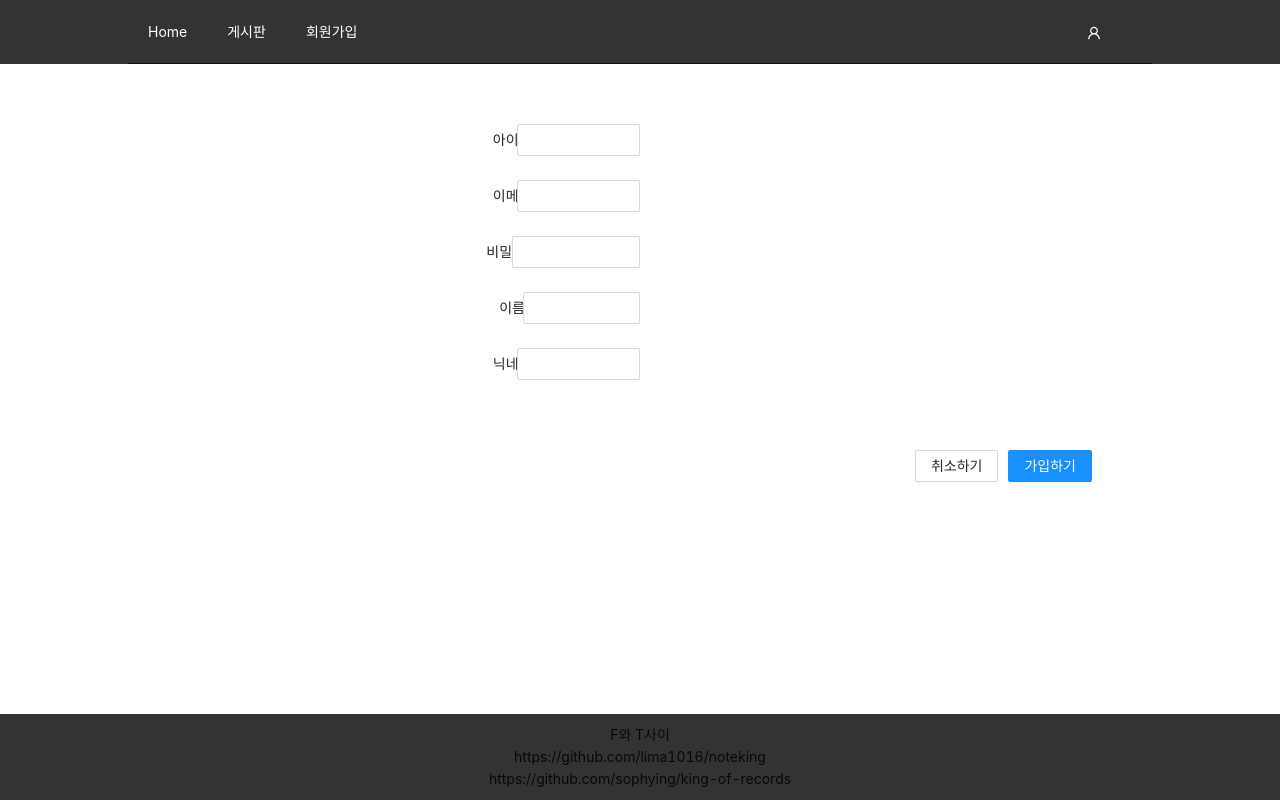
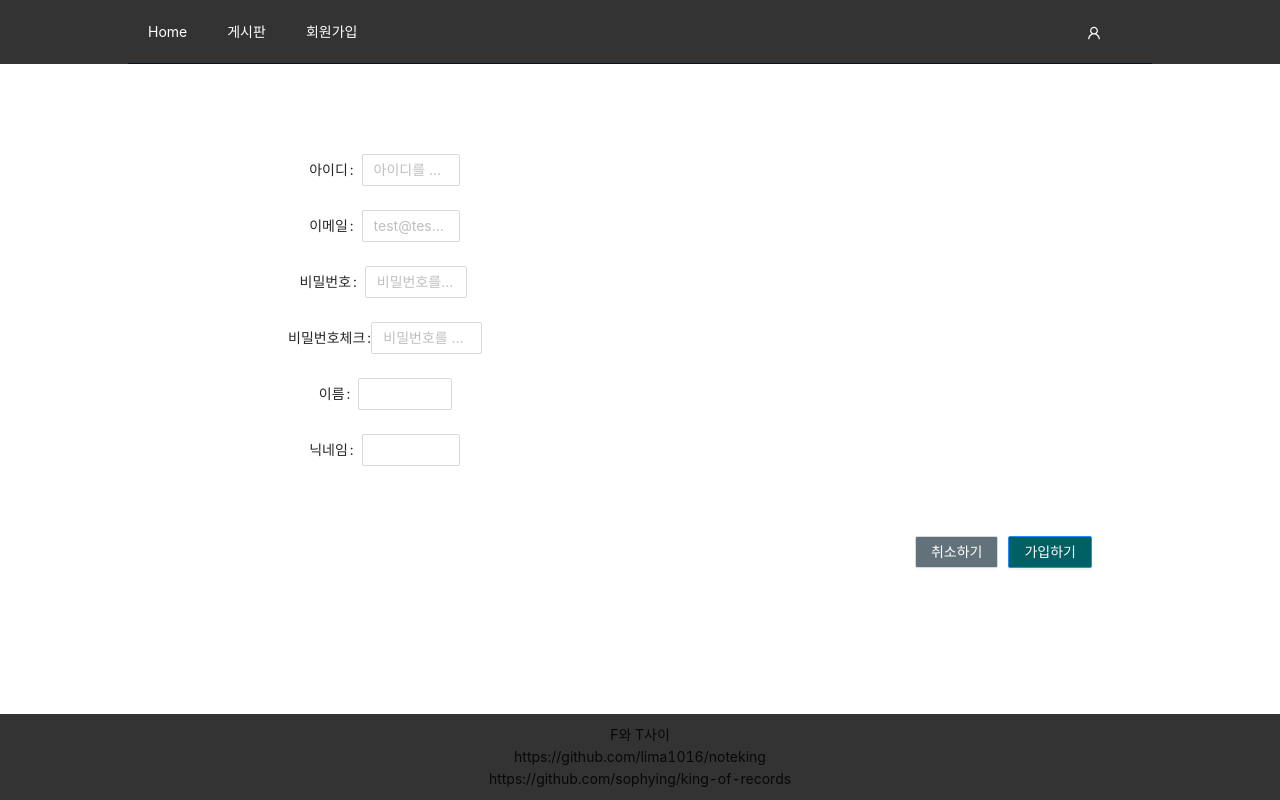
Before and after one commit to sophying/king-of-records, a Next.js app in the folder front/: page /signup in a window 1280 px wide. Built offline with nearby package versions, Linux system fonts and the light colour scheme.

Commit message:
회원가입 폼 작성 (4) - 폼 입력 값 console 출력 - useState 타입 오류 해결..?

```diff
--- a/front/components/Regist.tsx
+++ /dev/null
@@ -1,95 +0,0 @@
-import React, { useCallback, useState } from "react";
-import { Form, Input, Button } from "antd";
-import styled from "styled-components";
-import Link from "next/link";
-import { useDispatch, useSelector } from "react-redux";
-import { string } from "prop-types";
-import join from "../reducers/join";
-import useInput from "../hooks/useInput";
-
-const FormStyle = styled(Form)`
-	margin: 0 auto;
-	margin-top: 30px;
-	padding: 0px;
-`;
-
-const FormItemStyle = styled(Form.Item)`
-	display: flex;
-	justify-content: center;
-	text-align: center;
-`;
-
-const ButtonStyle = styled.div`
-	margin-top: 70px;
-	margin-right: 60px;
-	display: flex;
-	justify-content: flex-end;
-`;
-
-const Regist = () => {
-	const [userId, onChangeUserId] = useInput(null);
-	const [userEmail, onChangeUserEmail] = useInput(null);
-	const [userPassword, onChangePassword] = useInput(null);
-	const [userName, onChangeUserName] = useInput(null);
-	const [userNickname, onChangeUserNickname] = useInput(null);
-
-	const onSubmit = useCallback(() => {
-		console.log(userId);
-		console.log(userEmail);
-		console.log(userPassword);
-		console.log(userName);
-	}, [userId, userEmail, userPassword]);
-	return (
-		<>
-			<div>
-				<FormStyle
-					onFinish={onSubmit}
-					labelCol={{ span: 2 }}
-					wrapperCol={{ span: 10 }}
-					layout="horizontal"
-				>
-					<FormItemStyle label="아이디">
-						<Input name="user_id" onChange={onChangeUserId} value={userId} />
-					</FormItemStyle>
-					<FormItemStyle label="이메일">
-						<Input
-							name="email"
-							type="email"
-							required
-							onChange={onChangeUserEmail}
-							value={userEmail}
-						/>
-					</FormItemStyle>
-					<FormItemStyle label="비밀번호">
-						<Input
-							name="password"
-							type="password"
-							onChange={onChangePassword}
-							value={userPassword}
-						/>
-					</FormItemStyle>
-					<FormItemStyle label="이름">
-						<Input name="name" onChange={onChangeUserName} value={userName} />
-					</FormItemStyle>
-					<FormItemStyle label="닉네임">
-						<Input
-							name="nick_name"
-							onChange={onChangeUserNickname}
-							value={userNickname}
-						/>
-					</FormItemStyle>
-					<ButtonStyle>
-						<Button style={{ marginRight: "10px" }}>
-							<Link href={"/"}>취소하기</Link>
-						</Button>
-						<Button type="primary" htmlType="submit">
-							가입하기
-						</Button>
-					</ButtonStyle>
-				</FormStyle>
-			</div>
-		</>
-	);
-};
-
-export default Regist;
--- a/front/hooks/useInput.js
+++ b/front/hooks/useInput.js
@@ -1,6 +1,6 @@
 import { useState, useCallback } from "react";
 
-export default (initialValue = null) => {
+export default (initialValue = "") => {
 	const [value, setValue] = useState(initialValue);
 	const handler = useCallback((e) => {
 		setValue(e.target.value);
--- a/front/package.json
+++ b/front/package.json
@@ -9,11 +9,12 @@
     "start": "next start",
     "lint": "next lint"
   },
-  "proxy":"",
+  "proxy": "",
   "author": "kimHyeRyun",
   "dependencies": {
     "@ant-design/icons": "^4.7.0",
     "antd": "^4.18.5",
+    "axios": "^0.25.0",
     "next": "12.0.9",
     "next-redux-wrapper": "^6.0.2",
     "node-sass": "^6.0.1",
@@ -21,6 +22,7 @@
     "react-redux": "^7.2.6",
     "redux": "^4.1.2",
     "redux-devtools-extension": "^2.13.9",
+    "redux-saga": "^1.1.3",
     "redux-thunk": "^2.4.1",
     "styled-components": "^5.3.3"
   },
--- a/front/pages/signup.tsx
+++ b/front/pages/signup.tsx
@@ -1,13 +1,141 @@
-import React from "react";
+import React, { useCallback, useState } from "react";
 import type { NextPage } from "next";
+import { Form, Input, Button } from "antd";
+import styled from "styled-components";
+import Link from "next/link";
+import { useDispatch, useSelector } from "react-redux";
+import useInput from "../hooks/useInput";
 import AppLayout from "../components/AppLayout";
-import Regist from "../components/Regist";
+
+const FormStyle = styled(Form)`
+	margin: 0 auto;
+	margin-top: 60px;
+	padding: 0px;
+`;
+
+const FormItemStyle = styled(Form.Item)`
+	display: flex;
+	justify-content: left;
+	padding-left: 160px;
+	text-align: center;
+`;
+
+const ButtonStyle = styled.div`
+	margin-top: 70px;
+	margin-right: 60px;
+	display: flex;
+	justify-content: flex-end;
+`;
+
+const ErrorStyle = styled.div`
+	color: red;
+	display: inline-block;
+`;
 
 const Signup: NextPage = () => {
+	const [userId, onChangeUserId] = useInput("");
+	const [userEmail, onChangeUserEmail] = useInput("");
+	const [userPassword, onChangePassword] = useInput("");
+	const [userName, onChangeUserName] = useInput("");
+	const [userNickname, onChangeUserNickname] = useInput("");
+
+	const [passwordError, setPasswordError] = useState(false);
+	const [passwordCheck, setPasswordCheck] = useState("");
+	const onChangePasswordCheck = useCallback(
+		(e) => {
+			setPasswordCheck(e.target.value);
+			setPasswordError(e.target.value !== userPassword);
+		},
+		[userPassword],
+	);
+	const onSubmit = useCallback(
+		(e) => {
+			console.log(userId);
+			console.log(userEmail);
+			console.log(userPassword);
+			console.log(userName);
+			console.log(userNickname);
+		},
+		[userId, userEmail, userPassword, userName, userNickname],
+	);
 	return (
-		<AppLayout>
-			<Regist />
-		</AppLayout>
+		<>
+			<AppLayout>
+				<FormStyle
+					onFinish={onSubmit}
+					labelCol={{ span: 6 }}
+					wrapperCol={{ span: 8 }}
+					layout="horizontal"
+				>
+					<FormItemStyle label="아이디">
+						<Input
+							name="user_id"
+							value={userId}
+							onChange={onChangeUserId}
+							placeholder="아이디를 입력하세요."
+						/>
+					</FormItemStyle>
+					<FormItemStyle label="이메일">
+						<Input
+							name="email"
+							type="email"
+							required
+							value={userEmail}
+							onChange={onChangeUserEmail}
+							placeholder="test@test.com"
+						/>
+					</FormItemStyle>
+					<FormItemStyle label="비밀번호">
+						<Input
+							name="password"
+							type="password"
+							value={userPassword}
+							onChange={onChangePassword}
+							placeholder="비밀번호를 입력하세요."
+						/>
+					</FormItemStyle>
+					<FormItemStyle label="비밀번호체크">
+						<Input
+							name="user-password-check"
+							type="password"
+							required
+							value={passwordCheck}
+							onChange={onChangePasswordCheck}
+							placeholder="비밀번호를 다시한번 입력하세요."
+						/>
+						{passwordError && <ErrorStyle>패스워드가 다릅니다.</ErrorStyle>}
+					</FormItemStyle>
+					<FormItemStyle label="이름">
+						<Input name="name" value={userName} onChange={onChangeUserName} />
+					</FormItemStyle>
+					<FormItemStyle label="닉네임">
+						<Input
+							name="nick_name"
+							value={userNickname}
+							onChange={onChangeUserNickname}
+						/>
+					</FormItemStyle>
+					<ButtonStyle>
+						<Button
+							style={{
+								marginRight: "10px",
+								backgroundColor: "#62727b",
+								color: "#fff",
+							}}
+						>
+							<Link href={"/"}>취소하기</Link>
+						</Button>
+						<Button
+							type="primary"
+							htmlType="submit"
+							style={{ backgroundColor: "#006064" }}
+						>
+							가입하기
+						</Button>
+					</ButtonStyle>
+				</FormStyle>
+			</AppLayout>
+		</>
 	);
 };
 
```
Also changed, not shown: front/components/LoginForm.tsx (added, +7 -0 lines), front/components/saga/user.tsx (added, +41 -0 lines), front/reducers/join.tsx (deleted, +0 -48 lines), front/reducers/user.tsx (added, +59 -0 lines), front/store/configStore.tsx (added, +36 -0 lines), 2 other files (tests, documents, lock files or other folders).
